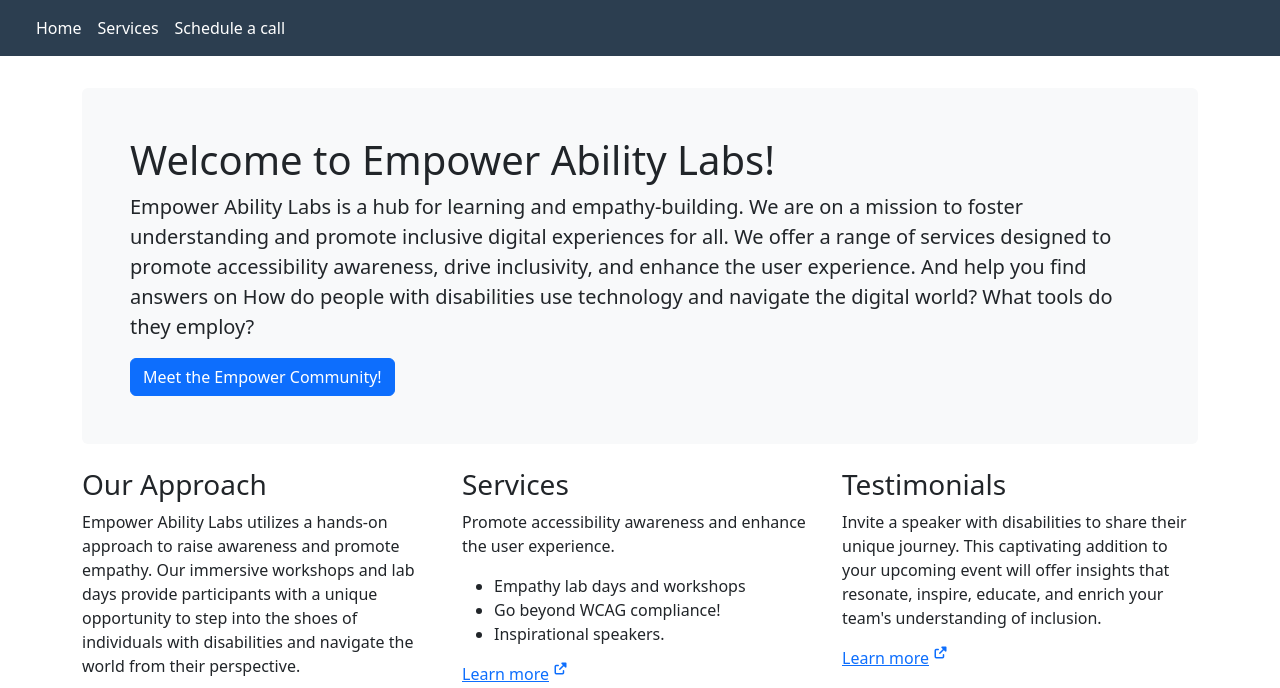
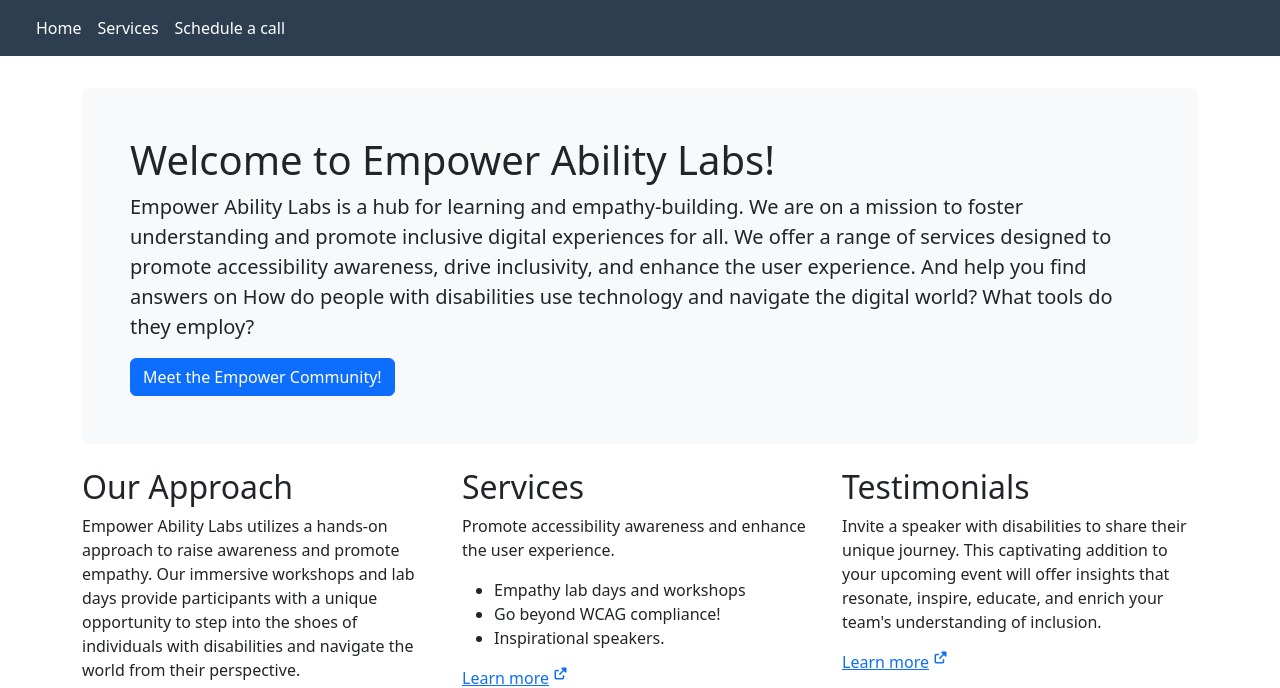
Before and after one commit to Akash705-hub/CST8914-SPA, a plain HTML site: page index.html in a window 1280 px wide. Shown: the top 688 px of the page. Drawn offline with nearby package versions, Linux system fonts and the light colour scheme.

Commit message:
Change headings from h3 to h2 in index.html

```diff
--- a/index.html
+++ b/index.html
@@ -66,7 +66,7 @@
             <div>
                 <div class="row">
                     <div class="col-md-4">
-                        <h3>Our Approach</h3>
+                        <h2>Our Approach</h2>
                         <p>
                             Empower Ability Labs utilizes a hands-on approach to raise awareness and promote empathy. Our immersive
                             workshops and lab days provide participants with a unique opportunity to step into the shoes of
@@ -81,7 +81,7 @@
                     </div>
 
                     <div class="col-md-4">
-                        <h3>Services</h3>
+                        <h2>Services</h2>
                         <p>
                             Promote accessibility awareness and enhance the user experience.
                             <ul>
@@ -98,7 +98,7 @@
                     </div>
 
                     <div class="col-md-4">
-                        <h3>Testimonials</h3>
+                        <h2>Testimonials</h2>
                         <p>
                             Invite a speaker with disabilities to share their unique journey. This captivating addition to your
                             upcoming event will offer insights that resonate, inspire, educate, and enrich your team's understanding
```
